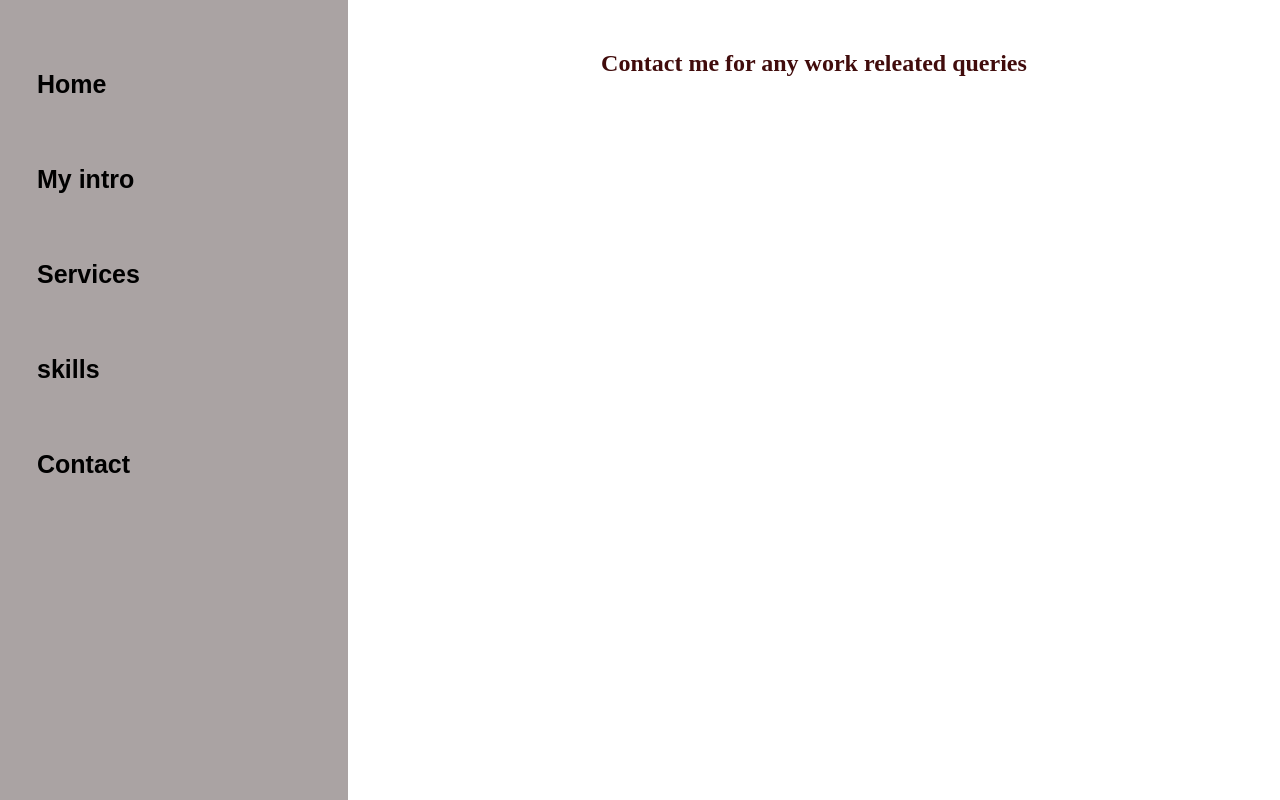
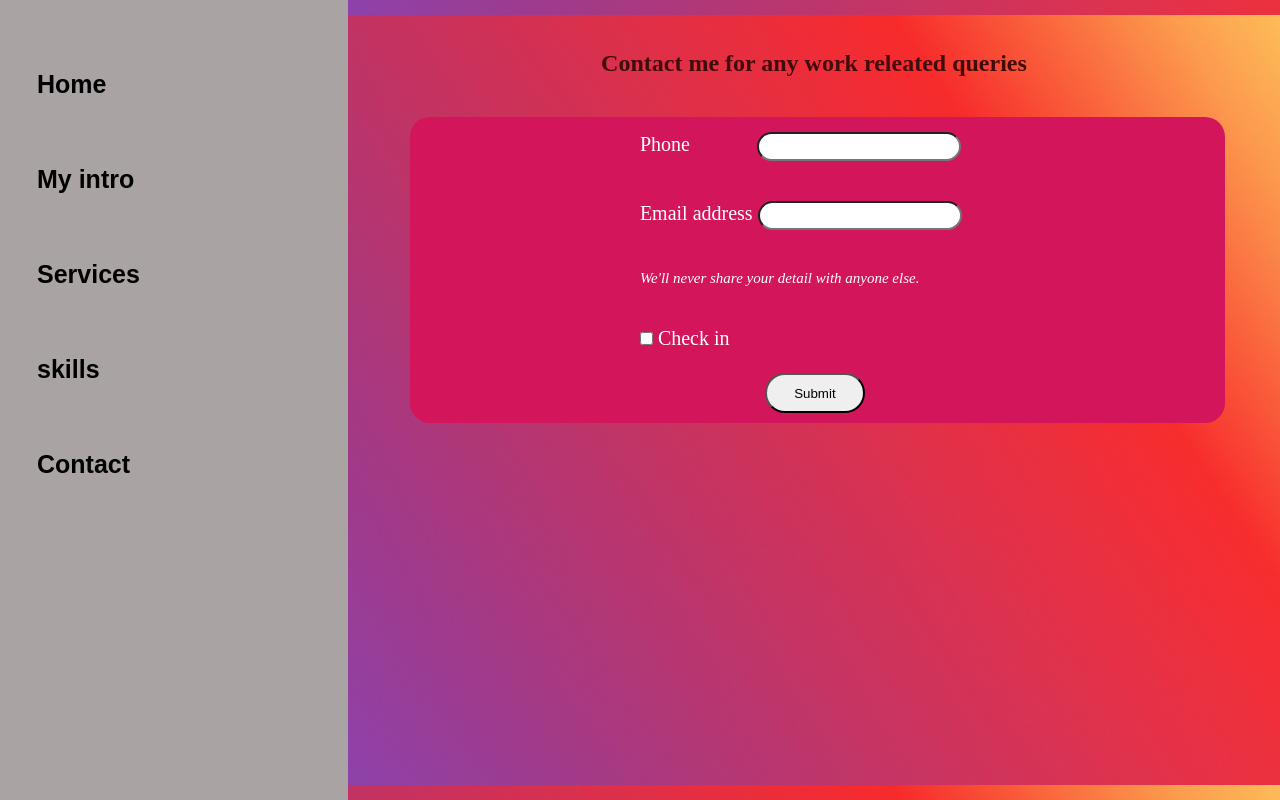
Before and after one commit to sibaprasad474/project1, a plain HTML site: page contact.html in a window 1280 px wide. Drawn offline with Linux system fonts and the light colour scheme; a web font is replaced by a local one.

Commit message:
modified contact page and background

```diff
--- a/contact.html
+++ b/contact.html
@@ -24,9 +24,29 @@
         <h2 class="contacthead">
             Contact me for any work releated queries
         </h2>
+        <form>
+        <div class="section">
+          <div class="mb-3">
+            <label for="exampleInputPhone" class="form-label" id="phone1">Phone</label>
+            <input type="tel" class="form-control" id="exampleInputPhone">
+          </div>
+          <div class="mb-3">
+            <label for="exampleInputEmail1" class="form-label" >Email address</label>
+            <input type="email" class="form-control" id="exampleInputEmail1" aria-describedby="emailHelp">
+          </div>
 
+          <div class="mb-3">
+            <div id="emailHelp" class="form-text">We'll never share your detail with anyone else.</div>
+          </div>
+          <div class="mb-3 form-check">
+            <input type="checkbox" class="form-check-input" id="exampleCheck1">
+            <label class="form-check-label" for="exampleCheck1">Check in</label>
+          </div>
+          <button type="submit" class="btn btn-primary">Submit</button>
 
-        </div>
+        </form>
+      </div>
+      </div>
       </div>
     </div>
   </body>
--- a/styles.css
+++ b/styles.css
@@ -32,9 +32,9 @@
   /* background-color: yellow; */
   width: 90vw; /*main content will take 80% screen*/
   height: 100vh;
-  /* background-image: url('/contactpage.jpg'); */
-  /* background-position: center;  */
-  /* background-size: 1100px; */
+  background-image: url('/contactpage.jpg');
+  background-position: center;
+  background-size: 1100px;
   /* border: 2px solid white; */
 }
 .container {
@@ -105,9 +105,10 @@
   color: red;
   text-decoration: none;
 }
-
+.buttons .more:hover{
+  color: red;
+}
 .buttons .more {
-  color: red;
   width: 105px;
 }
 .cv:hover{
@@ -134,3 +135,48 @@
   padding-top: 50px;
   margin-bottom: 40px;
 }
+.section{
+  border-color: black;
+  margin-right: 55px;
+  margin-left: 62px;
+  background-color:  #d3155b;
+  color: white;
+  border-radius: 20px;
+}
+.mb-3 , #enailHelp .form-label {
+  padding: 15px;
+  margin-left: 215px;
+}
+.mb-3{
+  /* border: 1px solid black; */
+  margin-top: 10px;
+  margin-bottom: 8px;
+  width: 322px;
+  font-size: 20px;
+}
+#emailHelp{
+  font-size: 15px;
+  font-style: italic;
+}
+.btn{
+  padding: 10px;
+  margin-left: 355px;
+  width: 100px;
+  height: 40px;
+  margin-bottom: 10px;
+  border-radius: 27px;
+  text-align: center;
+}
+#phone1{
+  padding-right: 62px;
+}
+#exampleInputPhone{
+  height: 25px;
+  width: 200px;
+  border-radius: 15px;
+}
+#exampleInputEmail1{
+  height: 25px;
+  width: 200px;
+  border-radius: 15px;
+}
```
Also changed, not shown: index.html (+3 -3 lines).
